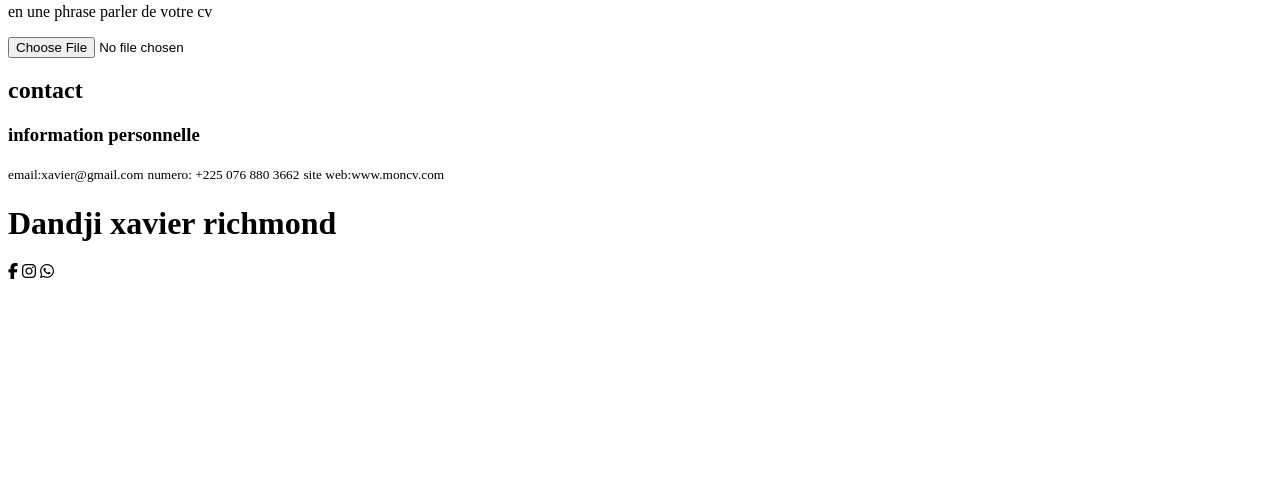
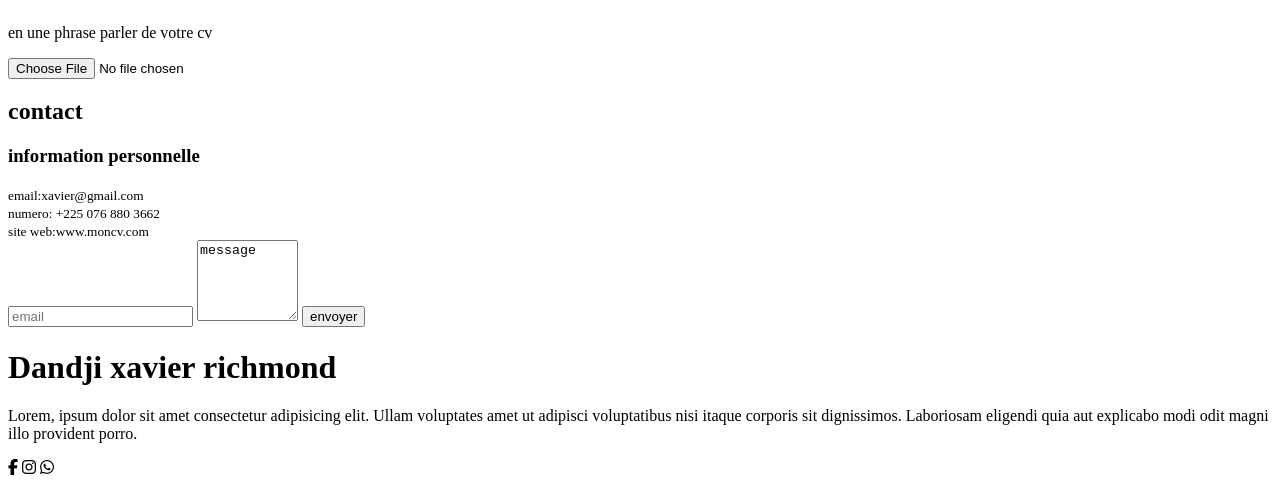
Before and after one commit to Dandji1992/projet-portfolio, a plain HTML site: page index.html in a window 1280 px wide. Shown: the part 871-1356 px from the top of the page. Before the commit the page ends 1160 px from the top, so only its background shows below. Drawn offline with Linux system fonts and the light colour scheme.

Commit message:
modification de la section mon cv

```diff
--- a/index.html
+++ b/index.html
@@ -10,7 +10,7 @@
   <header>
     <nav>
       <div>
-        <img src="<a href="https://www.flaticon.com/free-icons/computer" title="computer icons">Computer icons created by Flat Icons - Flaticon</a>" alt="log-site" srcset="">
+        <img src="image-logo/laptop.png" alt="logo de mon portfolio" height="35px" width="35px">
       </div>
       <ul>
         <li><a href="#"></a>home</li>
@@ -101,10 +101,17 @@
           </div>
           <div>
             <h1>information personnelle</h1>
-            <small>email:xavier@gmail.com</small>
-            <small>numero: +225 076 880 3662</small>
+            <small>email:xavier@gmail.com</small><br>
+            <small>numero: +225 076 880 3662</small><br>
             <small>site web:www.moncv.com</small>
 
+          </div>
+          <div>
+            <form action="">
+              <input type="email" name="email" placeholder="email" >
+              <textarea name="message" id="message" cols="10" rows="5">message</textarea>
+              <button type="submit">envoyer</button>
+            </form>
           </div>
         </section>
     </section>
@@ -114,7 +121,7 @@
   <footer>
     <div>
       <h1>Dandji xavier richmond</h1>
-      <p></p>
+      <p>Lorem, ipsum dolor sit amet consectetur adipisicing elit. Ullam voluptates amet ut adipisci voluptatibus nisi itaque corporis sit dignissimos. Laboriosam eligendi quia aut explicabo modi odit magni illo provident porro.</p>
     </div>
     <div>
       <i class="fa-brands fa-facebook-f"></i>
```
Also changed, not shown: image-logo/laptop.png (added).
